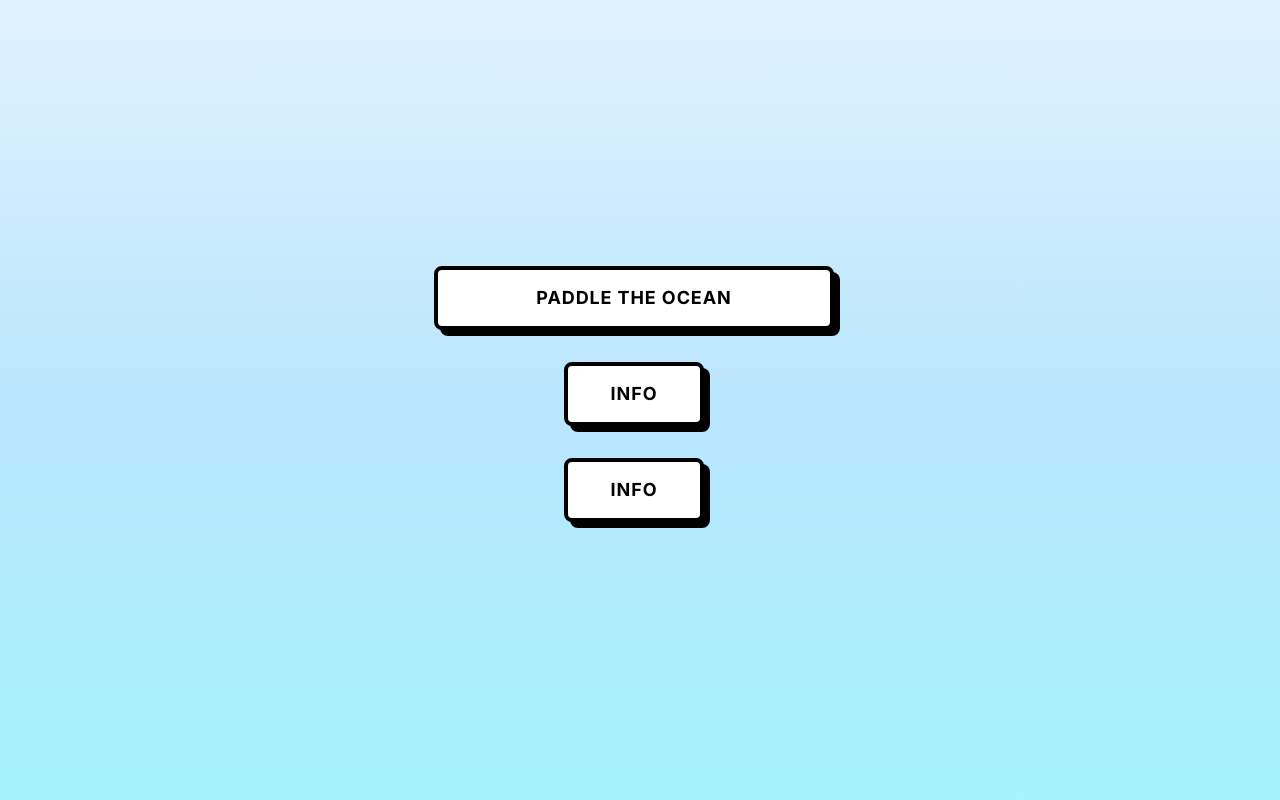
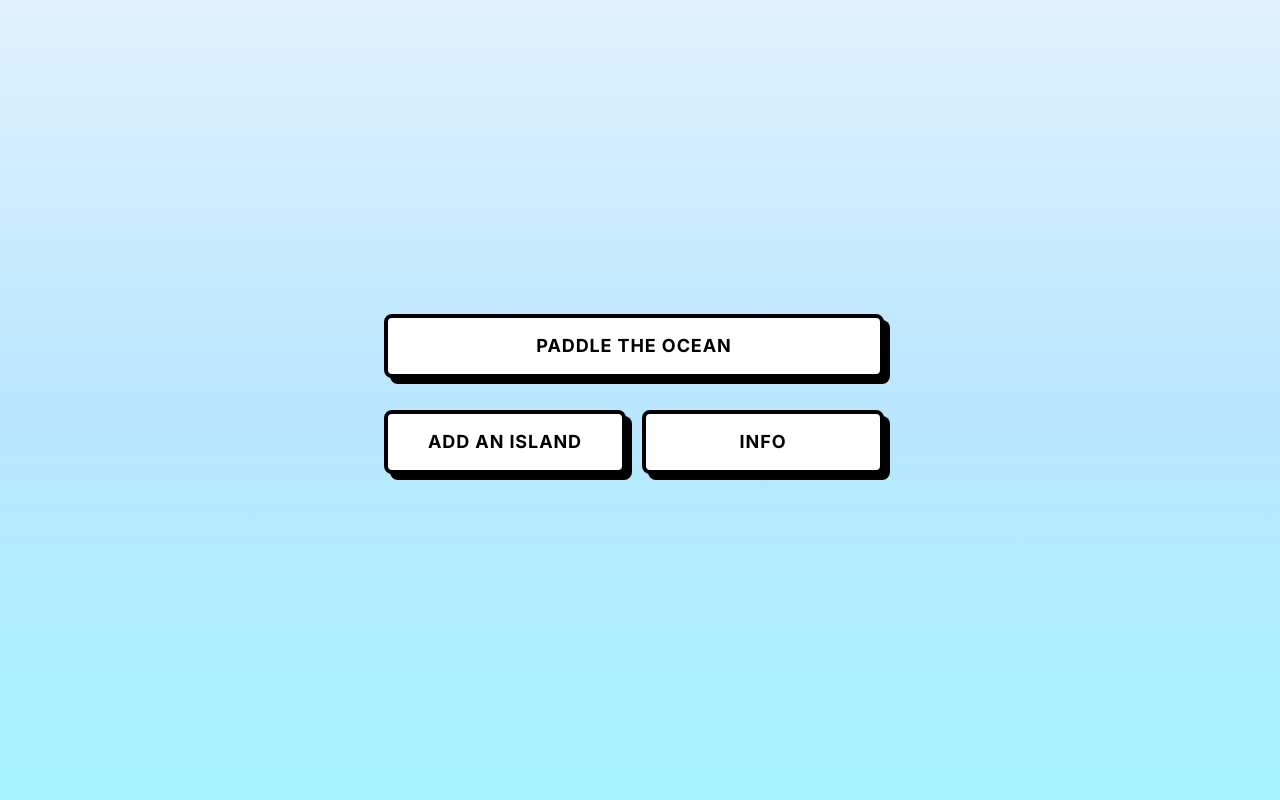
Before and after one commit to gongahkia/sea-kayak, a Next.js app in the folder sea-kayak-app/: page / in a window 1280 px wide. Shown: the top 800 px of the page. Built offline with nearby package versions, Linux system fonts and the light colour scheme; no server answers.

Commit message:
feat(app): testing

```diff
--- a/sea-kayak-app/app/page.tsx
+++ b/sea-kayak-app/app/page.tsx
@@ -10,7 +10,6 @@ export default function Home() {
   const infoSectionRef = useRef<HTMLDivElement>(null)
 
   useEffect(() => {
-    // Fetch routes from GitHub
     fetch("https://raw.githubusercontent.com/gongahkia/sea-kayak/main/data/routes.json")
       .then(response => response.json())
       .then(data => {
@@ -24,7 +23,6 @@ export default function Home() {
       })
       .catch(console.error)
 
-    // Wheel scrolling only
     const handleWheel = (e: WheelEvent) => {
       if (e.deltaY > 0) {
         infoSectionRef.current?.scrollIntoView({ behavior: "smooth" })
@@ -49,14 +47,13 @@ export default function Home() {
 
    return (
     <div className="min-h-screen overflow-y-auto overflow-x-hidden snap-y snap-mandatory">
-      {/* Main buttons section */}
       <section className="min-h-screen flex items-center justify-center bg-gradient-to-b from-sky-100 via-sky-200 to-cyan-200 text-sky-900 snap-start px-4">
         <div className="flex flex-col items-center gap-4 md:gap-8 relative z-10 w-full max-w-md">
           <a
             href={randomUrl}
             target="_blank"
             rel="noopener noreferrer"
-            className="block w-full md:w-[400px]"
+            className="block w-full md:w-[500px]"
           >
             <div className="neobrutalist-button-container">
               <motion.div
@@ -73,23 +70,22 @@ export default function Home() {
               <div className="neobrutalist-button-shadow"></div>
             </div>
           </a>
-
-          <div className="neobrutalist-button-container w-[120px] md:w-[140px]">
+          <div className="flex w-full md:w-[500px] gap-4">
+            <div className="neobrutalist-button-container w-1/2">
               <motion.button
-              id="ADD AN ISLAND"
+                id="island"
                 className="neobrutalist-button w-full h-14 md:h-16 bg-white text-black border-4 border-black rounded-lg font-bold text-base md:text-lg tracking-wide md:tracking-wider relative overflow-hidden cursor-pointer"
                 initial={{ x: -6, y: -6 }}
                 whileHover={{ x: -3, y: -3 }}
                 whileTap={{ x: 0, y: 0 }}
                 animate={{ x: -6, y: -6 }}
-              onClick={() => window.open("https://github.com/gongahkia/sea-kayak/issues", "_blank")}
+                onClick={() => window.open("https://github.com/gongahkia/sea-kayak#coverage", "_blank")}
               >
-              <div className="absolute inset-0 flex items-center justify-center z-10">INFO</div>
+                <div className="absolute inset-0 flex items-center justify-center z-10">ADD AN ISLAND</div>
               </motion.button>
               <div className="neobrutalist-button-shadow"></div>
             </div>
-
-          <div className="neobrutalist-button-container w-[120px] md:w-[140px]">
+            <div className="neobrutalist-button-container w-1/2">
               <motion.button
                 id="info"
                 className="neobrutalist-button w-full h-14 md:h-16 bg-white text-black border-4 border-black rounded-lg font-bold text-base md:text-lg tracking-wide md:tracking-wider relative overflow-hidden cursor-pointer"
@@ -104,9 +100,8 @@ export default function Home() {
               <div className="neobrutalist-button-shadow"></div>
             </div>
           </div>
+        </div>
       </section>
-
-      {/* Info Section */}
       <section
         ref={infoSectionRef}
         className="min-h-screen flex flex-col items-center justify-center bg-gradient-to-b from-cyan-200 via-sky-300 to-blue-200 text-sky-900 relative snap-start px-4 py-16"
@@ -127,7 +122,6 @@ export default function Home() {
           </p>
         </div>
 
-        {/* Footer */}
         <div className="absolute bottom-4 md:bottom-8 text-sm text-center w-full px-4">
           <p className="text-xs md:text-sm">
             Source code{" "}
```
Also changed, not shown: 1 other file (tests, documents, lock files or other folders). Lines whose indentation alone changed are shown as unchanged.
